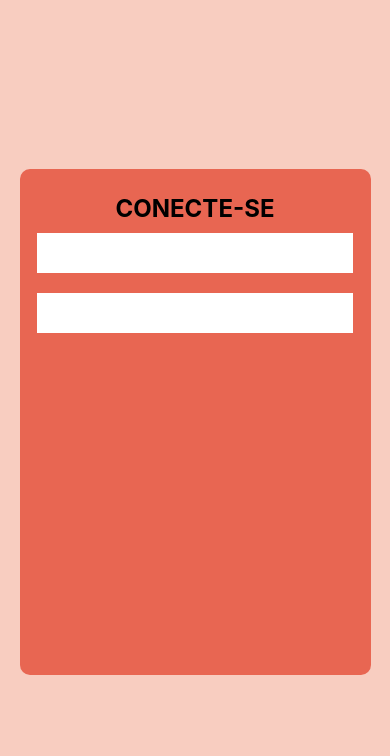
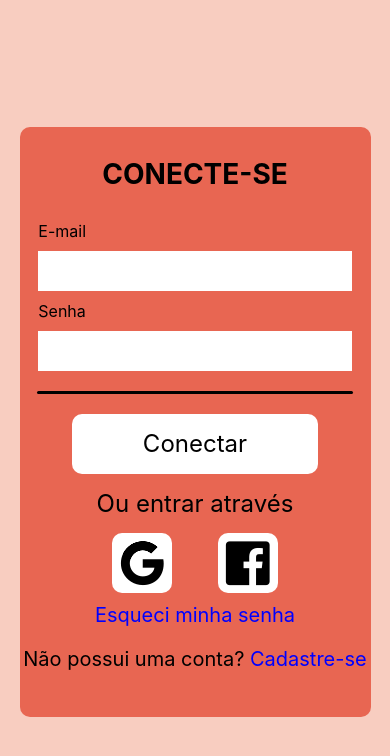
Before and after one commit to dayvsonspacca/supernutri-app, a React Native app: screen / in a window 390 px wide. Shown: the top 756 px of the page. Built offline with nearby package versions, Linux system fonts and the light colour scheme.

Commit message:
Adição da tela Login, Cadastro e Esquci minha senha

```diff
--- a/App.tsx
+++ b/App.tsx
@@ -1,16 +1,7 @@
-import { TextInput } from "react-native";
-import { global } from "./src/styles/global";
-
-import Container from "./src/components/Container";
-import Form from "./src/components/Form";
+import Login from "./src/screens/Login";
 
 export default function App() {
   return (
-    <Container>
-      <Form title="CONECTE-SE" >
-        <TextInput keyboardType="email-address" style={global.input}></TextInput>
-        <TextInput secureTextEntry={true} style={global.input}></TextInput>
-      </Form>
-    </Container>
+    <Login></Login>
   );
 }
--- a/package.json
+++ b/package.json
@@ -12,7 +12,8 @@
     "expo": "~48.0.10",
     "expo-status-bar": "~1.4.4",
     "react": "18.2.0",
-    "react-native": "0.71.6"
+    "react-native": "0.71.6",
+    "react-native-vector-icons": "^9.2.0"
   },
   "devDependencies": {
     "@babel/core": "^7.20.0",
--- a/src/components/Form.tsx
+++ b/src/components/Form.tsx
@@ -3,11 +3,9 @@ import { global } from "../styles/global";
 
 export default function Form(props: FormProps) {
     return (
-        <View style={global.formContainer}>
+        <View style={[global.formContainer, { height: props.size} ]}>
             <Text style={global.title}>{props.title}</Text>
-            <View style={global.inputContainer}>
-                {props.children}
-            </View>
+            {props.children}
         </View>
     );
 }
--- /dev/null
+++ b/src/screens/Login.tsx
@@ -0,0 +1,44 @@
+import { TextInput } from "react-native";
+import { View, Text, TouchableOpacity } from "react-native";
+import Icon from 'react-native-vector-icons/AntDesign';
+
+import Container from "../components/Container";
+import Form from "../components/Form";
+
+import theme from "../styles/theme";
+import form from "../styles/form";
+import { global } from "../styles/global";
+
+export default function Login() {
+  return (
+    <Container>
+      <Form title="CONECTE-SE">
+
+      <View style={global.inputContainer}>
+          <Text style={global.label}>E-mail</Text>
+          <TextInput keyboardType="email-address" style={global.input}></TextInput>
+      </View>
+      <View style={global.inputContainer}>
+          <Text style={global.label}>Senha</Text>
+          <TextInput secureTextEntry={true} style={global.input}></TextInput>
+      </View>
+
+      <View style={global.line}></View>
+
+      <TouchableOpacity style={global.btn}>
+        <Text style={{ fontSize: theme.font.md }}>Conectar</Text>
+      </TouchableOpacity>
+      <Text style={{ fontSize: theme.font.md, marginVertical: 5 }}>Ou entrar através</Text>
+
+      <View style={form.methodsContianer}>
+        <TouchableOpacity style={form.method}><Icon name="google" size={50} color='black' /></TouchableOpacity>
+        <TouchableOpacity style={form.method}><Icon name="facebook-square" size={50} color='black' /></TouchableOpacity>
+      </View>
+
+      <TouchableOpacity><Text style={form.link}>Esqueci minha senha</Text></TouchableOpacity>
+
+      <Text style={{ fontSize: theme.font.smd, marginTop: 20}}>Não possui uma conta? <TouchableOpacity><Text style={form.link}>Cadastre-se</Text></TouchableOpacity></Text>
+      </Form>
+    </Container>
+  );
+}
--- /dev/null
+++ b/src/styles/form.ts
@@ -0,0 +1,25 @@
+import { StyleSheet } from "react-native"
+import theme from "./theme";
+
+const form = StyleSheet.create({
+    methodsContianer: {
+        marginVertical: 10,
+        width: '60%',
+        justifyContent: 'space-around',
+        flexDirection: 'row',
+    },
+    method: {
+        backgroundColor: '#fff',
+        width: 60,
+        height: 60,
+        justifyContent: "center",
+        alignItems: 'center',
+        borderRadius: 10
+    },
+    link: {
+        color: 'blue',
+        fontSize: theme.font.smd
+    }
+});
+
+export default form;
--- a/src/styles/global.ts
+++ b/src/styles/global.ts
@@ -12,22 +12,40 @@ export const global = StyleSheet.create({
         backgroundColor: theme.colors.primary,
         borderRadius: 10,
         width: '90%',
-        height: '60%',
+        height: '70%',
         alignItems: "center",
     },
     title: {
-        fontSize: 24,
+        fontSize: theme.font.mdl,
         fontWeight: "bold",
-        marginTop: 25
+        marginVertical: 30
     },
     input: {
         backgroundColor: '#fff',
-        width: '90%',
         height: 40,
         margin: 10
     },
     inputContainer: {
-        width: '100%',
+        width: '95%',
+    },
+    label: {
+        fontSize: theme.font.sm,
+        marginHorizontal: 10,
+    },
+    line: {
+        height: 3,
+        width: '90%',
+        backgroundColor: 'black',
+        borderRadius: 10,
+        marginVertical: 10,
+    },
+    btn: {
+        marginVertical: 10,
+        width: '70%',
+        height: 60,
+        backgroundColor: '#fff',
+        borderRadius: 10,
+        justifyContent: "center",
         alignItems: 'center',
     }
 });
--- a/src/styles/theme.ts
+++ b/src/styles/theme.ts
@@ -2,6 +2,13 @@ const theme = {
     colors: {
         primary: '#E86652',
         secondary: '#F8CDC0',
+    },
+    font: {
+        sm: 16,
+        smd: 20,
+        md: 24,
+        mdl: 28,
+        lg: 32,
     }
 };
 
--- a/src/types/types.ts
+++ b/src/types/types.ts
@@ -1,4 +1,5 @@
 type FormProps = {
     title: String,
-    children?: React.ReactNode
+    children?: React.ReactNode,
+    size?: String
 }
```
Also changed, not shown: src/screens/ForgotPassword.tsx (added, +37 -0 lines), src/screens/Register.tsx (added, +43 -0 lines), 1 other file (tests, documents, lock files or other folders).
